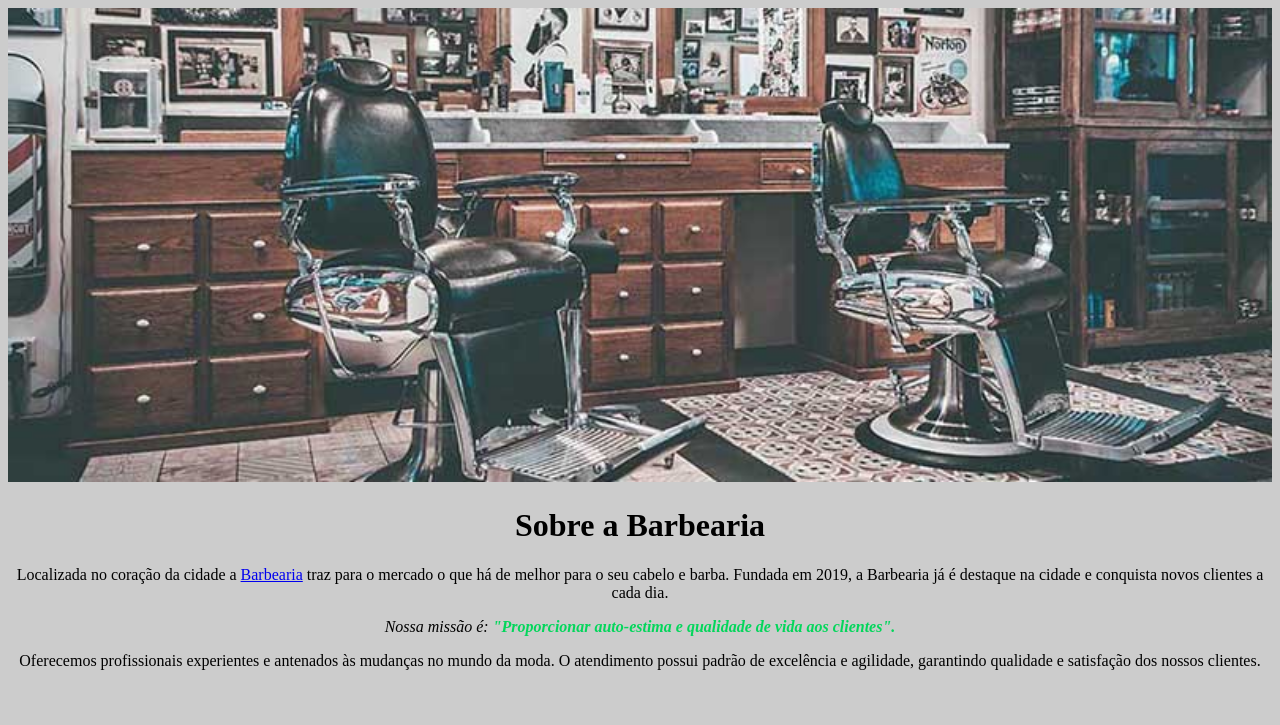
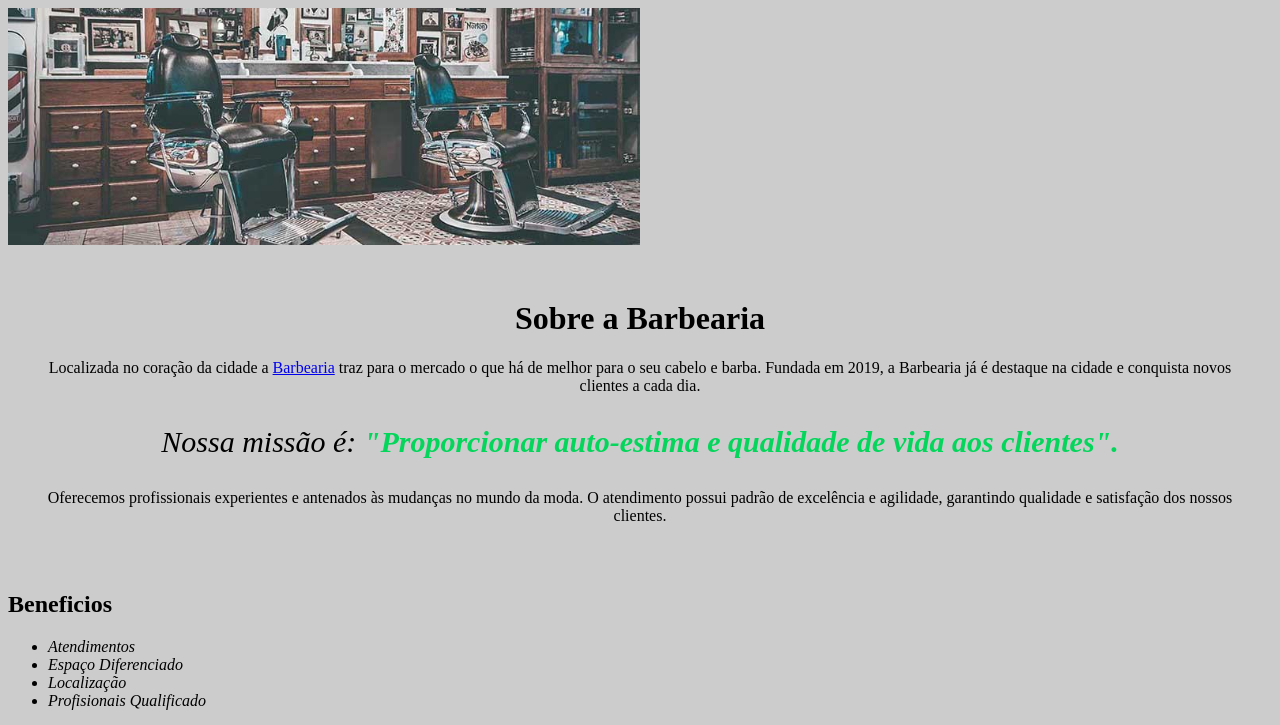
Before and after one commit to kawan024/barbearia, a plain HTML site: page index.html in a window 1280 px wide. Shown: the top 725 px of the page. Drawn offline with Linux system fonts and the light colour scheme.

Commit message:
quase acabando

```diff
--- a/index.html
+++ b/index.html
@@ -10,6 +10,7 @@
 <body>
     <img id="banner" src="banner.jpg">
 
+    <div class="principal">
     <h1 style="text-align:center;">Sobre a Barbearia</h1>
 
 <p>Localizada no coração da cidade a <a href="https://share.google/dNZkGtmHewTuXce7i"</a>Barbearia</a> traz para o mercado o que há de melhor para o seu cabelo e barba. Fundada em 2019, a Barbearia já é destaque na cidade e conquista novos clientes a cada dia.</p>
@@ -17,10 +18,18 @@
 <p id="missão"><em>Nossa missão é: <strong>"Proporcionar auto-estima e qualidade de vida aos clientes".</strong></em></p>
 
 <p>Oferecemos profissionais experientes e antenados às mudanças no mundo da moda. O atendimento possui padrão de excelência e agilidade, garantindo qualidade e satisfação dos nossos clientes.</p>
+    </div>
+    <div class="Beneficios">
+        <h2>Beneficios</h2>
 
+        <ul>
+            <li class="itens">Atendimentos</li>
+            <li class="itens">Espaço Diferenciado</Li>
+            <li class="itens">Localização</li>
+            <li class="itens">Profisionais Qualificado</li>
+        </ul>
 
-
-
-
+        <img src="beneficios.jpg" class="imgbeneficios">
+    </div>
 </body>
 </html>
--- a/style.css
+++ b/style.css
@@ -1,5 +1,19 @@
 body {
     background: #c0c0c0cc
+}
+
+.principal{
+    background: #CCCCCC;
+    padding: 30px;
+}
+
+.itens{
+    font-style: italic;
+}
+
+.beneficios{
+    background: #FFFFFF;
+    padding: 20px;
 }
 
 p{
@@ -11,5 +25,13 @@ em strong{
 }
 
 #banner{
-    width: 100%
+    width: 50%
 }
+
+h1{
+    text-align: center;
+}
+
+#missão{
+    font-size: 30px;
+}
```
Also changed, not shown: beneficios.jpg (added).
